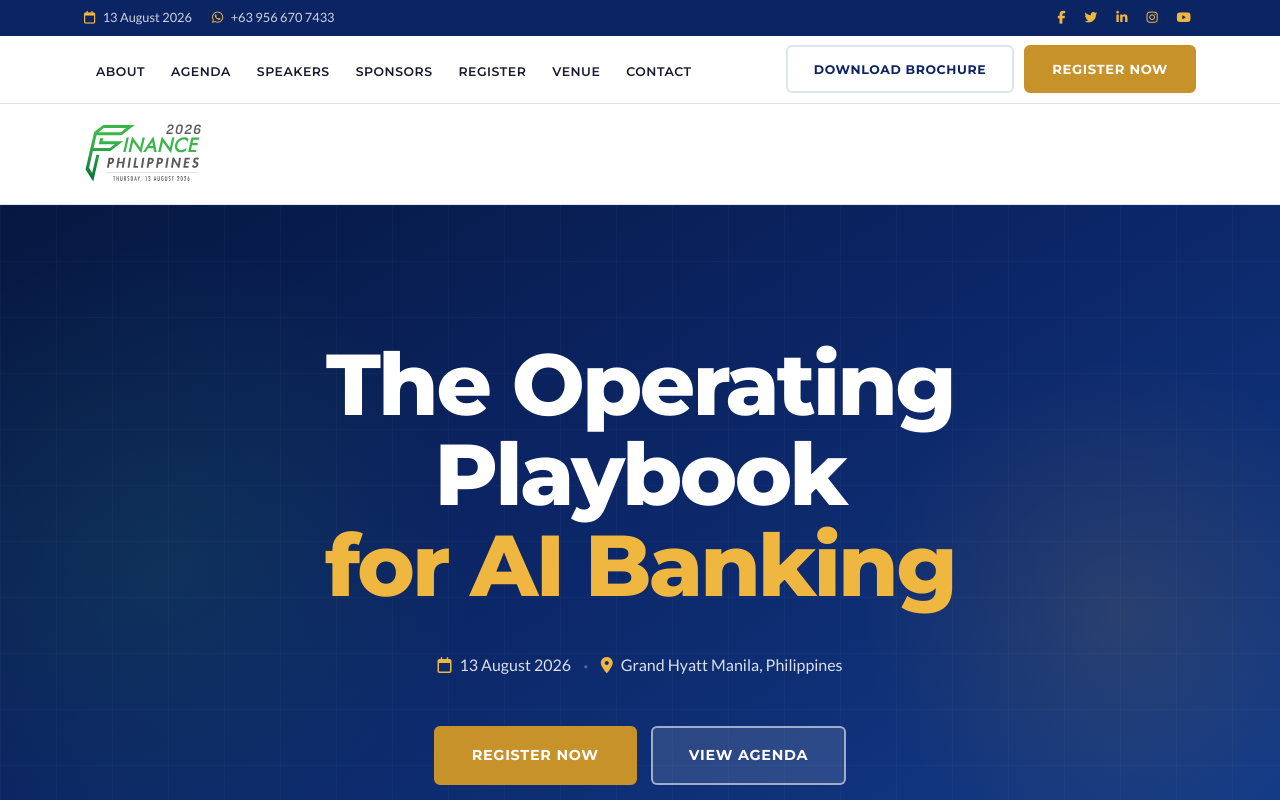
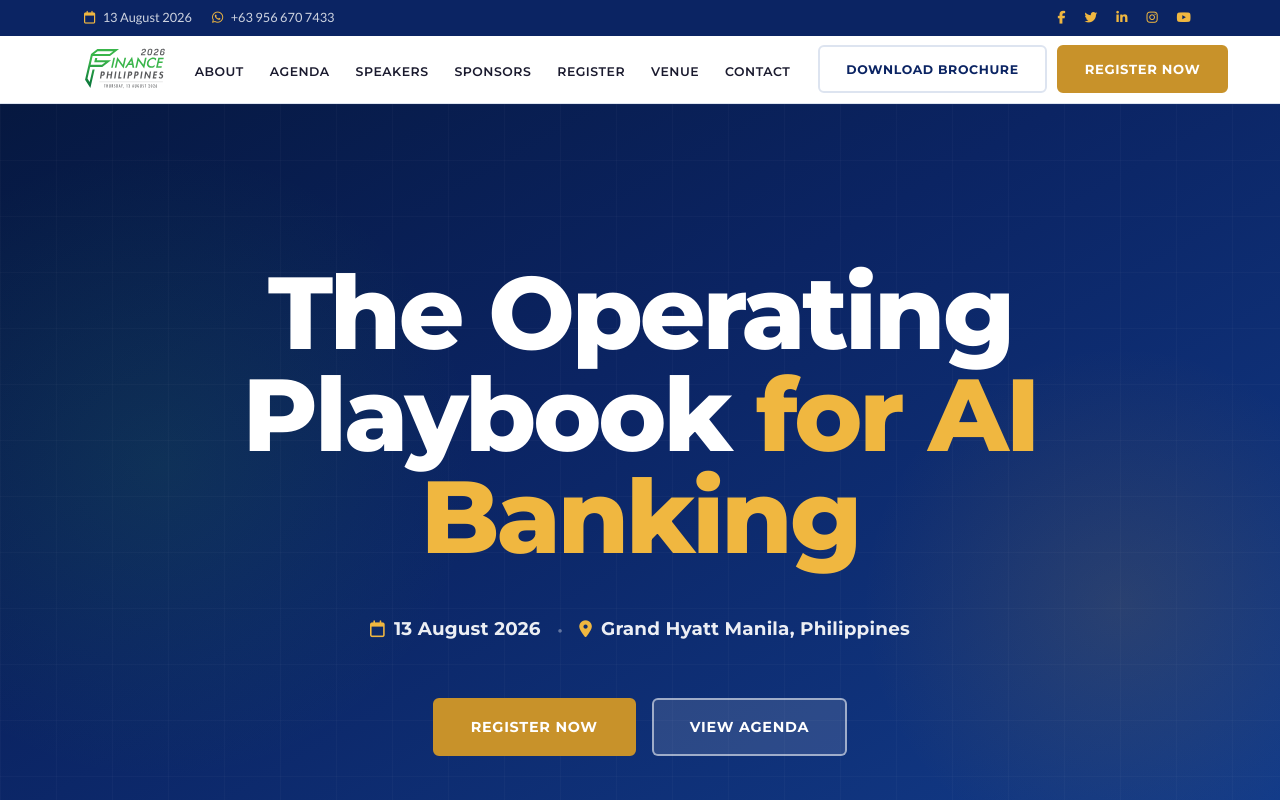
Before and after one commit to yussaimee-source/Finance-PhilippinesV3, a plain HTML site: page index.html in a window 1280 px wide. Shown: the top 800 px of the page. Drawn offline with Linux system fonts and the light colour scheme.

Commit message:
Add files via upload

```diff
--- a/index.html
+++ b/index.html
@@ -49,22 +49,13 @@
   </div>
 </nav>
 
-<!-- ========== LOGO BANNER ========== -->
-<div class="logo-banner">
-  <div class="logo-banner-inner">
-    <a href="#home">
-      <img src="TAB-Finance_Philippines-logo-01.svg" alt="Finance Philippines 2026" class="logo-banner-img" />
-    </a>
-  </div>
-</div>
-
 <!-- ========== HERO ========== -->
 <header class="hero" id="home">
   <div class="hero-bg-grid"></div>
   <div class="hero-glow-left"></div>
   <div class="hero-glow-right"></div>
   <div class="hero-content">
-    <h1 class="hero-theme">The Operating Playbook<br/><span>for AI Banking</span></h1>
+    <h1 class="hero-theme">The Operating Playbook <span>for AI Banking</span></h1>
     <div class="hero-meta-strip">
       <div class="hero-meta-item"><i class="fa-regular fa-calendar"></i><span>13 August 2026</span></div>
       <div class="hero-meta-sep">·</div>
--- a/style.css
+++ b/style.css
@@ -66,16 +66,7 @@ ul { list-style: none; }
 .topbar-social a:hover { color: var(--gold-lt); }
 
 /* ---------- LOGO BANNER ---------- */
-.logo-banner {
-  background: var(--white);
-  border-bottom: 1px solid var(--border);
-  padding: 18px 0;
-}
-.logo-banner-inner {
-  max-width: 1160px; margin: 0 auto; padding: 0 24px;
-  display: flex; align-items: center;
-}
-.logo-banner-img { height: 64px; width: auto; }
+/* (removed) */
 
 /* ---------- NAVBAR ---------- */
 .navbar {
@@ -85,17 +76,17 @@ ul { list-style: none; }
 }
 .navbar.scrolled { box-shadow: var(--sh-md); }
 .nav-inner { display: flex; align-items: center; gap: 16px; height: 100%; max-width: 1160px; margin: 0 auto; padding: 0 24px; }
-/* Hide logo in navbar — it's in the banner above */
-.nav-logo { display: none; }
-.nav-links { display: flex; align-items: center; gap: 2px; }
+.nav-logo { flex-shrink: 0; }
+.nav-logo-img { height: 44px; width: auto; }
+.nav-links { display: flex; align-items: center; gap: 2px; margin-left: auto; }
 .nav-links a { padding: 8px 12px; font-family: 'Montserrat', sans-serif; font-size: 0.78rem; font-weight: 600; letter-spacing: 0.04em; color: var(--text); border-radius: var(--r); text-transform: uppercase; }
 .nav-links a:hover { color: var(--blue-mid); background: var(--off-white); }
-.nav-ctas { display: flex; gap: 10px; margin-left: auto; }
+.nav-ctas { display: flex; gap: 10px; }
 .nav-toggle { display: none; background: none; border: none; font-size: 1.4rem; color: var(--blue-deep); cursor: pointer; margin-left: auto; }
 
 /* ---------- HERO ---------- */
 .hero {
-  position: relative; min-height: 88vh;
+  position: relative; min-height: 100vh;
   display: flex; align-items: center; justify-content: center;
   background: linear-gradient(150deg, #061840 0%, var(--blue-deep) 40%, var(--blue-mid) 100%);
   overflow: hidden; text-align: center; padding: 80px 24px 70px;
@@ -116,27 +107,34 @@ ul { list-style: none; }
   background: radial-gradient(circle, rgba(200,146,42,0.14) 0%, transparent 70%);
   right: -100px; bottom: 5%; pointer-events: none;
 }
-.hero-content { position: relative; z-index: 2; max-width: 900px; }
+.hero-content { position: relative; z-index: 2; max-width: 980px; }
 
 .hero-theme {
   font-family: 'Montserrat', sans-serif;
-  font-size: clamp(3rem, 7.5vw, 5.4rem);
-  font-weight: 800;
+  font-size: clamp(3.6rem, 8.5vw, 6.4rem);
+  font-weight: 900;
   color: var(--white);
-  line-height: 1.05;
+  line-height: 1.0;
   letter-spacing: -0.03em;
-  margin-bottom: 36px;
+  margin-bottom: 40px;
 }
-.hero-theme span { color: var(--gold-lt); display: block; }
+.hero-theme span { color: var(--gold-lt); }
 
 .hero-meta-strip {
   display: flex; justify-content: center; align-items: center;
-  flex-wrap: wrap; gap: 6px 8px; margin-bottom: 44px;
+  flex-wrap: wrap; gap: 6px 12px; margin-bottom: 48px;
 }
-.hero-meta-item { display: flex; align-items: center; gap: 8px; color: rgba(255,255,255,0.85); font-size: 1rem; font-weight: 400; }
-.hero-meta-item i { color: var(--gold-lt); font-size: 1rem; }
-.hero-meta-sep { color: rgba(255,255,255,0.3); font-size: 1.3rem; margin: 0 4px; }
-.hero-buttons { display: flex; gap: 14px; justify-content: center; flex-wrap: wrap; }
+.hero-meta-item {
+  display: flex; align-items: center; gap: 9px;
+  color: rgba(255,255,255,0.92);
+  font-size: 1.15rem;
+  font-weight: 700;
+  font-family: 'Montserrat', sans-serif;
+  letter-spacing: 0.01em;
+}
+.hero-meta-item i { color: var(--gold-lt); font-size: 1.05rem; }
+.hero-meta-sep { color: rgba(255,255,255,0.35); font-size: 1.5rem; margin: 0 4px; }
+.hero-buttons { display: flex; gap: 16px; justify-content: center; flex-wrap: wrap; }
 .hero-scroll-hint {
   position: absolute; bottom: 28px; left: 50%; transform: translateX(-50%);
   color: rgba(255,255,255,0.4); font-size: 1.1rem; animation: bounce 2.2s infinite;
@@ -433,7 +431,7 @@ ul { list-style: none; }
   .agenda-time { padding: 16px 0 4px; text-align: left; }
   .agenda-body { margin-left: 0; }
   .hero { min-height: auto; padding: 80px 20px 70px; }
-  .hero-theme { font-size: clamp(2.2rem, 10vw, 3rem); }
+  .hero-theme { font-size: clamp(2.4rem, 11vw, 3.4rem); }
   .hero-buttons { flex-direction: column; align-items: center; }
   .hero-meta-strip { flex-direction: column; gap: 8px; }
   .hero-meta-sep { display: none; }
```
